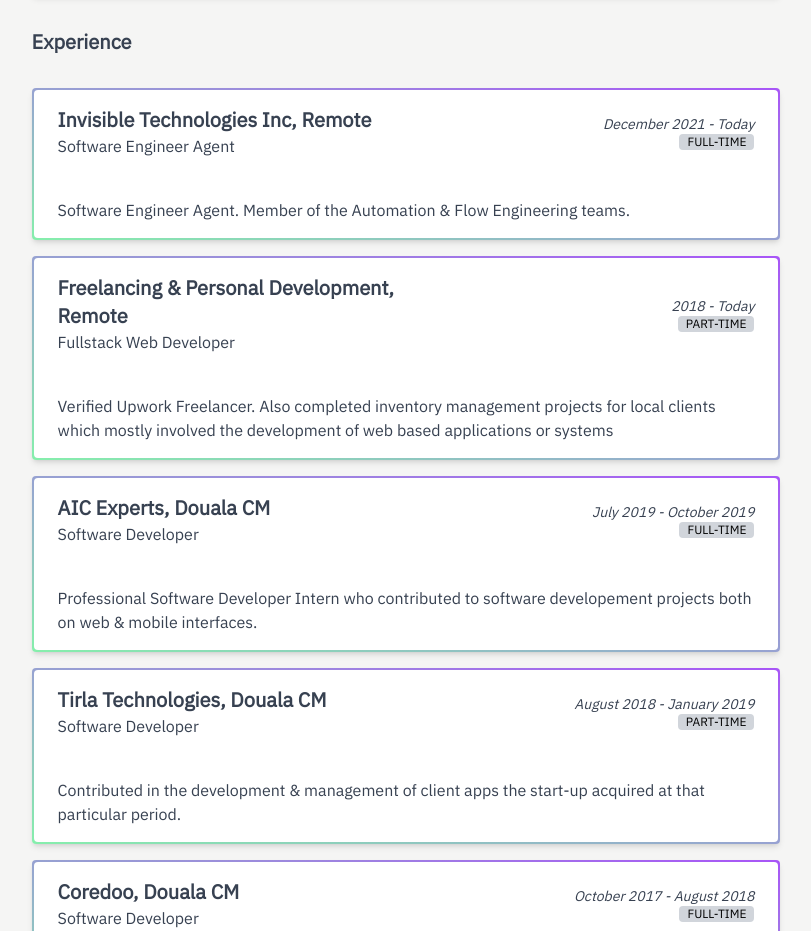
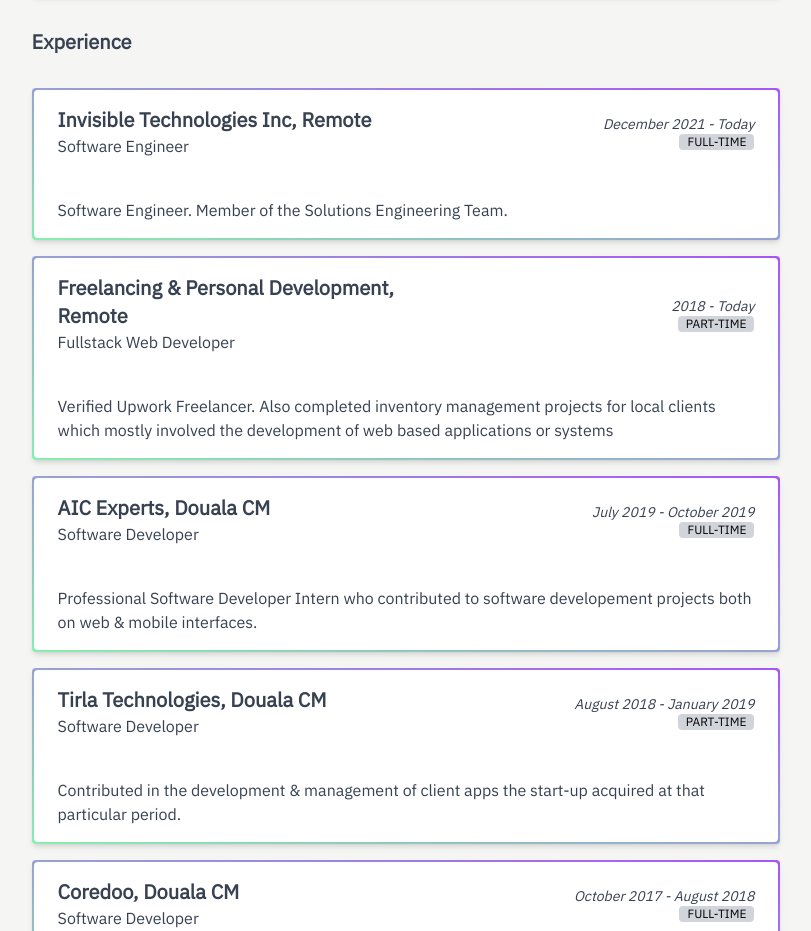
Before and after one commit to cvrlnolan/carlnolan.me, a Next.js app: page / in a window 1280 px wide. Shown: the part 1340-2271 px from the top of the page, without its empty margins (234-1045 px from the left). Built offline with nearby package versions, Linux system fonts and the light colour scheme; no server answers.

Commit message:
refact: experience desc

```diff
--- a/assets/experiences.ts
+++ b/assets/experiences.ts
@@ -4,11 +4,10 @@
   {
     id: 1,
     companyName: "Invisible Technologies Inc, Remote",
-    title: "Software Engineer Agent",
+    title: "Software Engineer",
     period: "December 2021 - Today",
     jobType: "Full-time",
-    description:
-      "Software Engineer Agent. Member of the Automation & Flow Engineering teams.",
+    description: "Software Engineer. Member of the Solutions Engineering Team.",
   },
   {
     id: 2,
```
